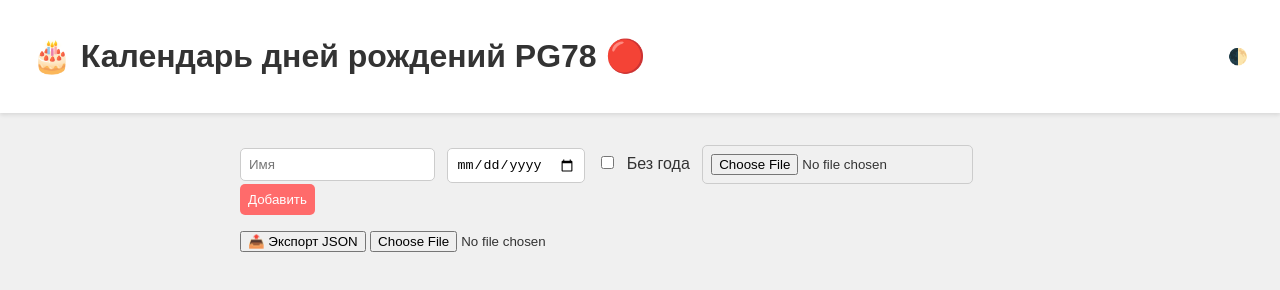
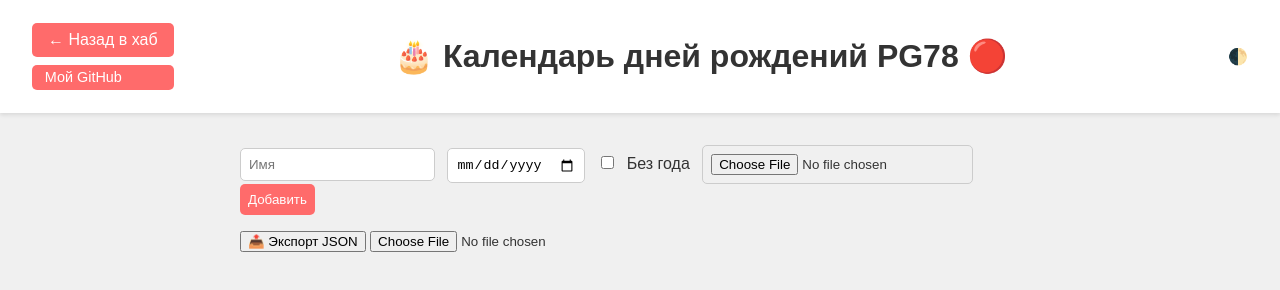
Before and after one commit to jonibak2/birthday-calendar, a plain HTML site: page index.html in a window 1280 px wide. Drawn offline with Linux system fonts and the light colour scheme.

Commit message:
Update index.html

```diff
--- a/index.html
+++ b/index.html
@@ -34,6 +34,28 @@
       padding: 1rem 2rem;
       background: var(--card-color);
       box-shadow: 0 2px 4px rgba(0, 0, 0, 0.1);
+    }
+
+    .header-left {
+      display: flex;
+      flex-direction: column;
+      gap: 0.5rem;
+    }
+
+    .back-button,
+    .github-button {
+      padding: 0.5rem 1rem;
+      border: none;
+      border-radius: 5px;
+      cursor: pointer;
+      text-decoration: none;
+      color: white;
+      background: var(--accent-color);
+    }
+
+    .github-button {
+      font-size: 0.9rem;
+      padding: 0.3rem 0.8rem;
     }
 
     .container {
@@ -106,6 +128,10 @@
 </head>
 <body>
   <header>
+    <div class="header-left">
+      <a href="https://jonibak2.github.io/pg78hub/" class="back-button">&larr; Назад в хаб</a>
+      <a href="https://github.com/jonibak2" class="github-button">Мой GitHub</a>
+    </div>
     <h1>🎂 Календарь дней рождений PG78 🔴</h1>
     <div class="theme-toggle">🌓</div>
   </header>
```
